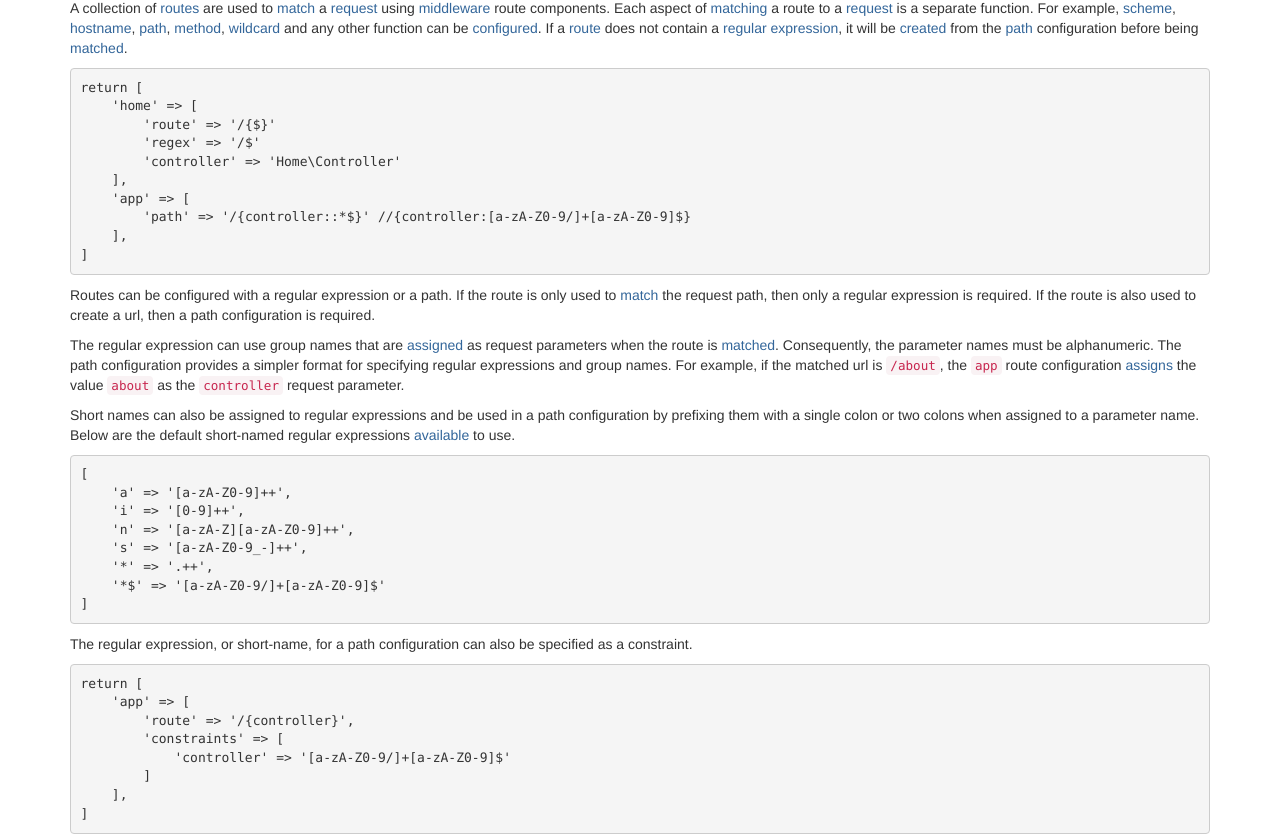
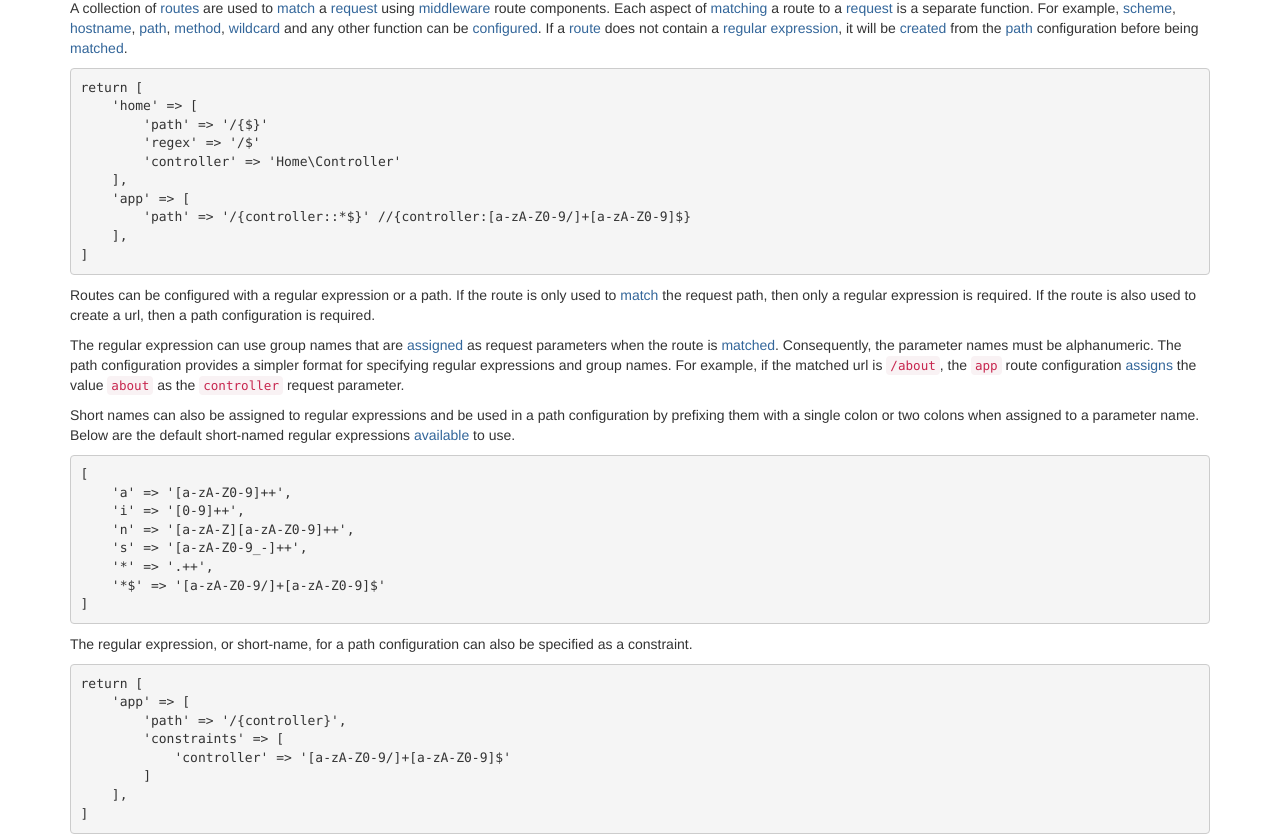
Before and after one commit to mvc5/mvc5.github.io, a Jekyll site: the page built from overview/routes.md, in a window 1280 px wide. Shown: the part 302-1138 px from the top of the page. Built offline with Jekyll 4.4.1, drawn with Linux system fonts in a browser that asks for light colours; nearby versions of some CDN libraries; our own code applies the rules of GitHub Pages for plain Markdown files.

Commit message:
fix path

````diff
--- a/overview/routes.md
+++ b/overview/routes.md
@@ -4,7 +4,7 @@
 ```php
 return [
     'home' => [
-        'route' => '/{$}'
+        'path' => '/{$}'
         'regex' => '/$'
         'controller' => 'Home\Controller'
     ],
@@ -36,7 +36,7 @@
 ```php
 return [
     'app' => [
-        'route' => '/{controller}',
+        'path' => '/{controller}',
         'constraints' => [
             'controller' => '[a-zA-Z0-9/]+[a-zA-Z0-9]$'
         ]
````
Also changed, not shown: overview/rest-api-methods.md (+1 -1 lines).
